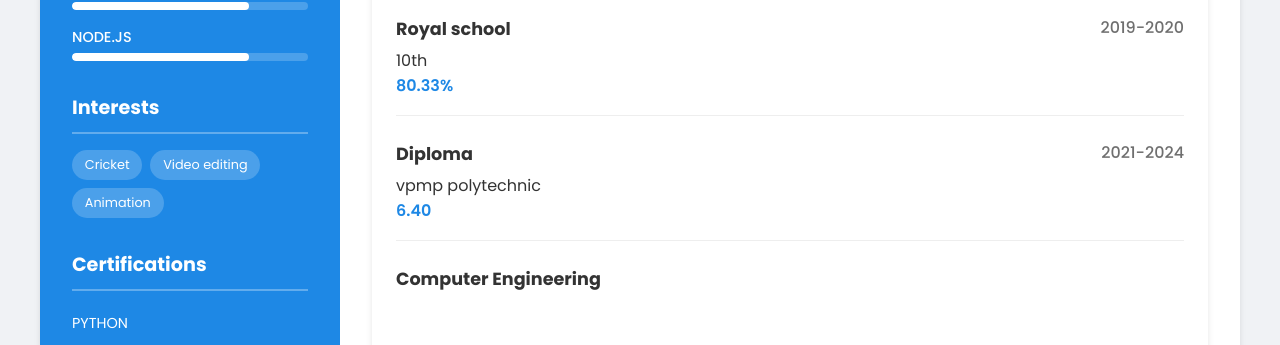
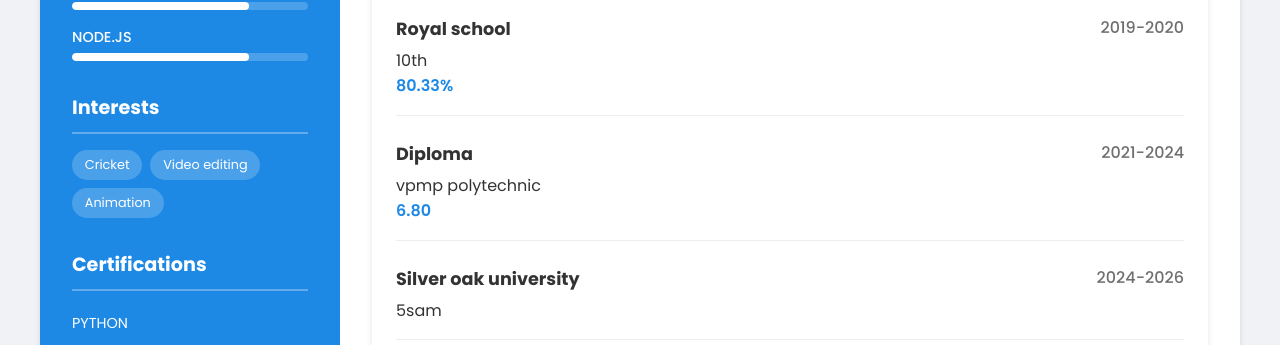
Before and after one commit to spandan18-p/webpage, a plain HTML site: page index.html in a window 1280 px wide. Shown: the part 604-949 px from the top of the page. Drawn offline with Linux system fonts and the light colour scheme.

Commit message:
Update index.html

```diff
--- a/index.html
+++ b/index.html
@@ -157,9 +157,17 @@
                     <div class="edu-details">
                         <h3>Diploma</h3>
                         <p>vpmp polytechnic</p>
-                        <p class="percentage">6.40</p>
+                        <p class="percentage">6.80</p>
                     </div>
                     <div class="edu-year">2021-2024</div>
+                </div>
+                 <div class="education-item">
+                    <div class="edu-details">
+                        <h3>Silver oak university</h3>
+                        <p>5sam</p>
+                        <p class="percentage"></p>
+                    </div>
+                    <div class="edu-year">2024-2026</div>
                 </div>
                 <div class="education-item">
                     <div class="edu-details">
```
